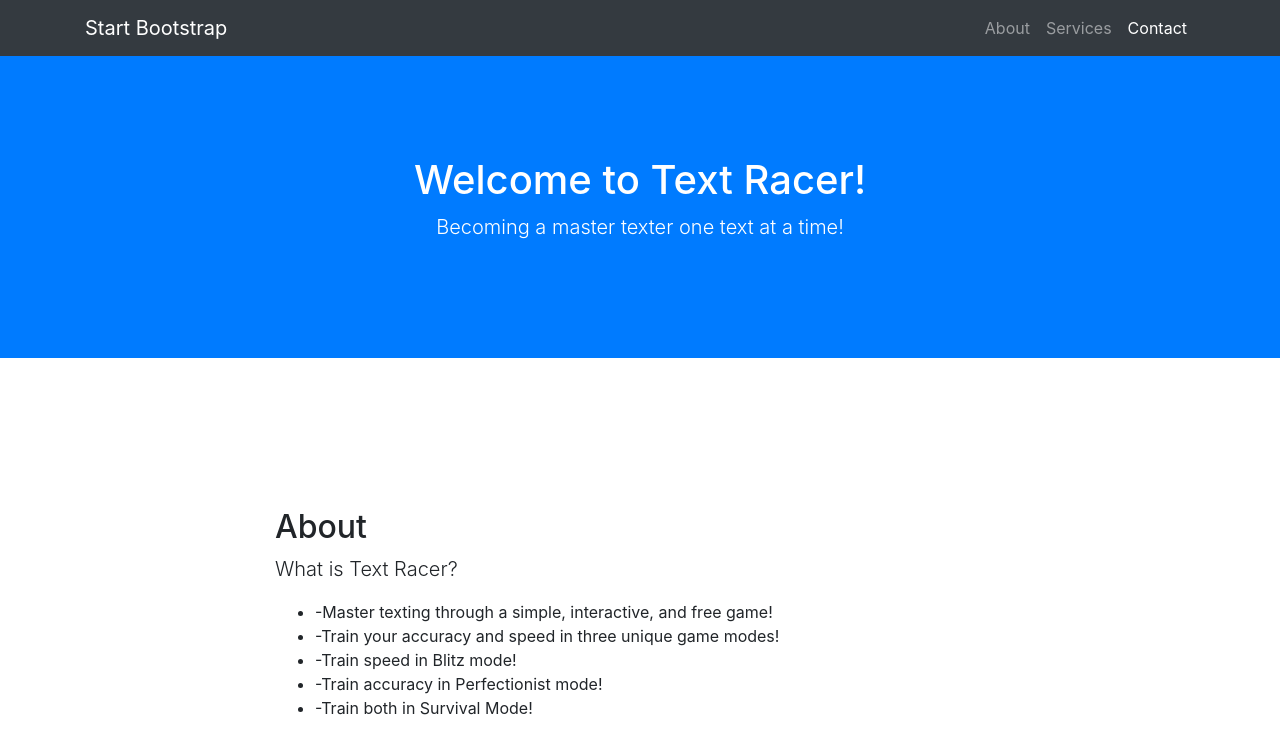
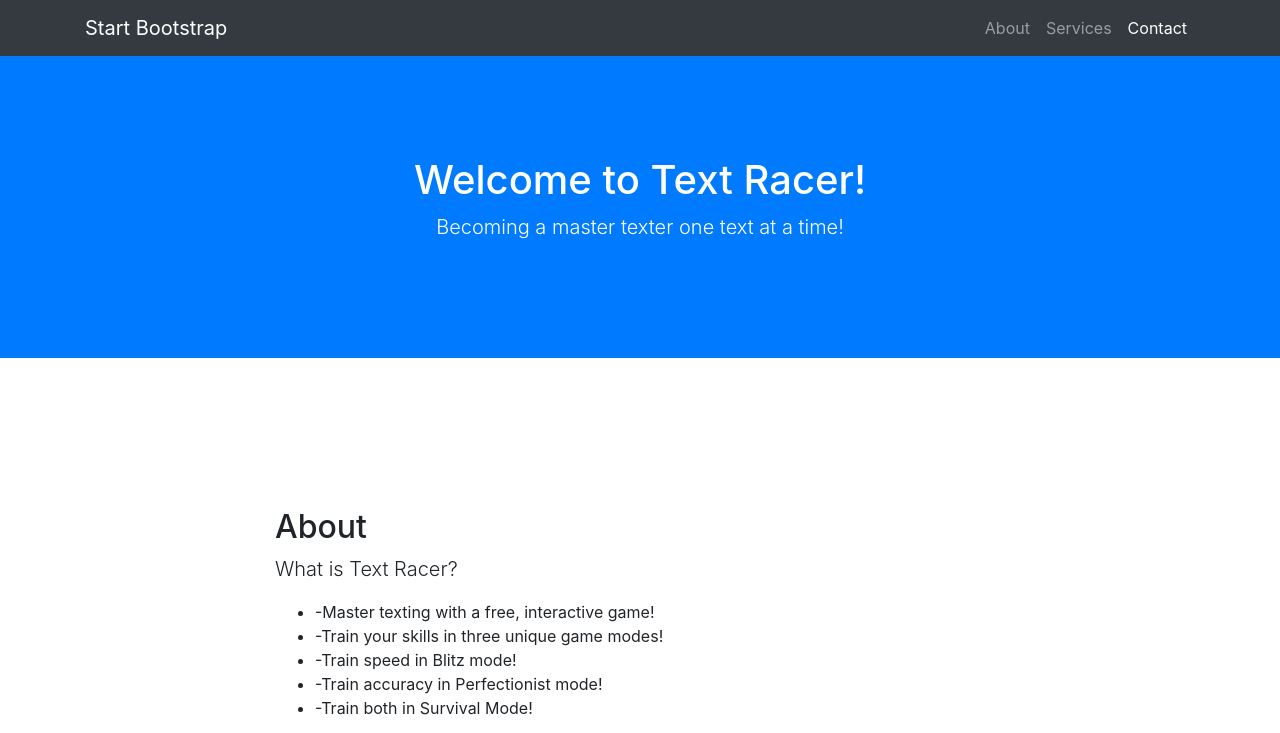
Before and after one commit to MrChang2/MrChang2.github.io, a website with bundled scripts: page index.html in a window 1280 px wide. Shown: the top 733 px of the page. Built offline with nearby package versions, Linux system fonts and the light colour scheme.

Commit message:
Update index.html

```diff
--- a/index.html
+++ b/index.html
@@ -57,8 +57,8 @@
           <h2>About</h2>
           <p class="lead">What is Text Racer?</p>
           <ul>
-            <li>-Master texting through a simple, interactive, and free game!</li>
-            <li>-Train your accuracy and speed in three unique game modes!</li>
+            <li>-Master texting with a free, interactive game!</li>
+            <li>-Train your skills in three unique game modes!</li>
             <li>-Train speed in Blitz mode!</li>
             <li>-Train accuracy in Perfectionist mode!</li>
             <li>-Train both in Survival Mode!</li>
```
